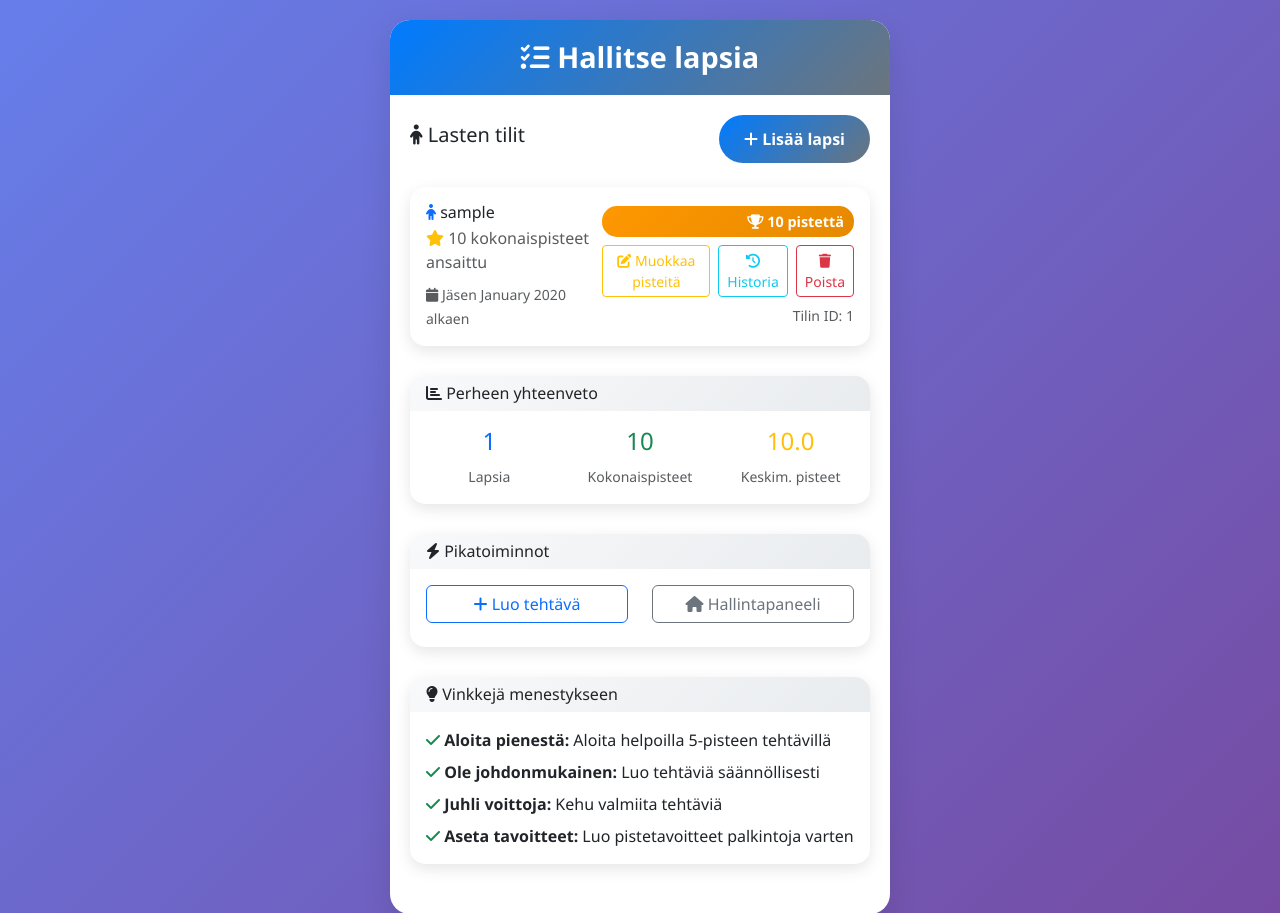
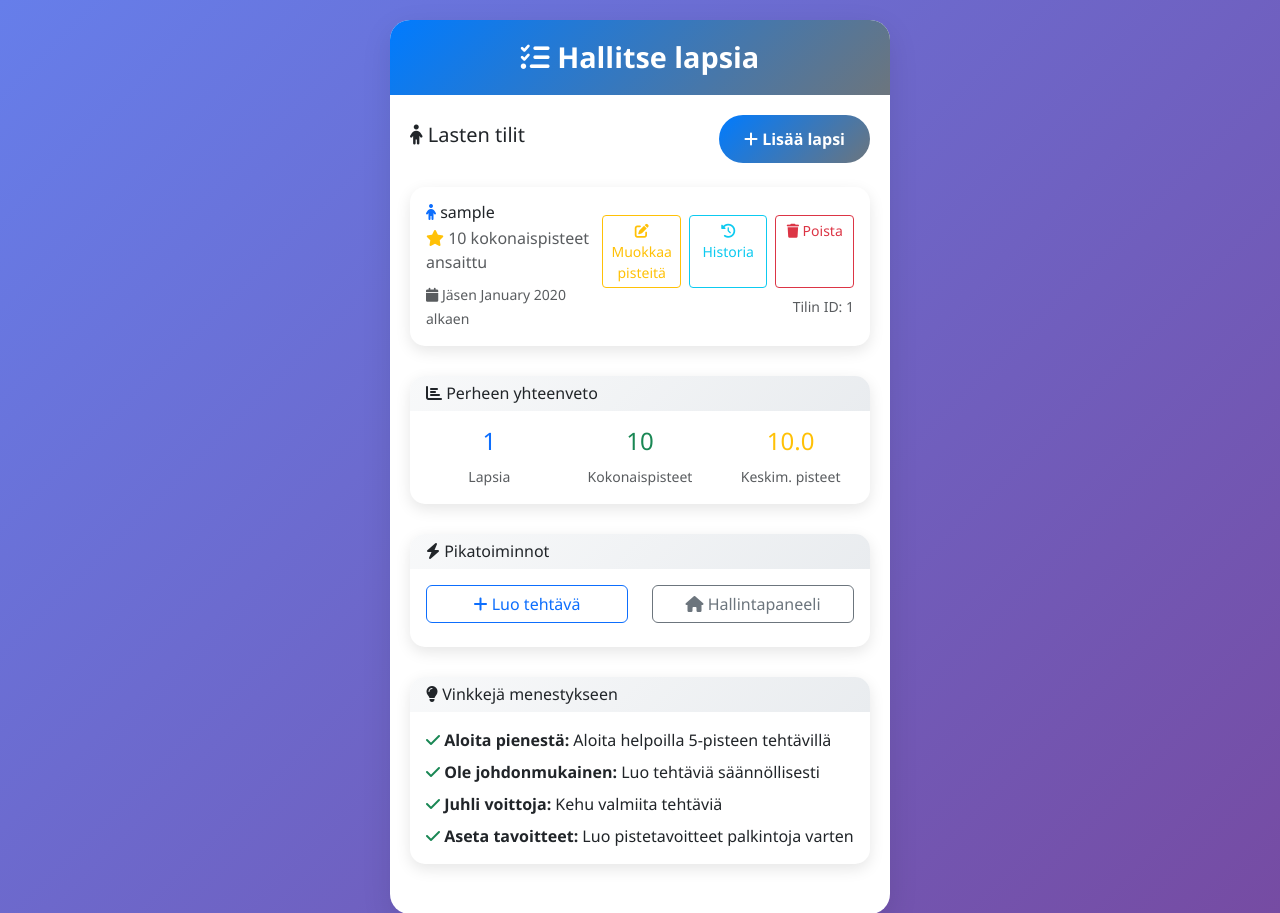
Before and after one commit to AapoTammisto/ChoresApp, a Flask app: template templates/manage_children.html in a window 1280 px wide. Shown: the top 913 px of the page. Run offline with Flask 3, Linux system fonts and the light colour scheme; the template is opened without the code that fills it: values that come from a table or form of the project are taken from there, others are empty; tables that the repository leaves empty hold one stand-in row (values such as "Sample post").

Commit message:
fix child management layout

```diff
--- a/templates/manage_children.html
+++ b/templates/manage_children.html
@@ -28,22 +28,19 @@
                     </small>
                 </div>
                 <div class="text-end">
-                    <div class="points-badge mb-2">
-                        <i class="fas fa-trophy"></i> {{ child.points }} pistettä
-                    </div>
-                    <div class="d-flex gap-2">
+                    <div class="d-flex gap-2 flex-wrap flex-md-nowrap flex-column flex-md-row">
                         <a href="{{ url_for('edit_child_points', child_id=child.id) }}"
-                           class="btn btn-outline-warning btn-sm"
+                           class="btn btn-outline-warning btn-sm w-100 mb-1 mb-md-0"
                            title="Muokkaa pisteitä">
                             <i class="fas fa-edit"></i> Muokkaa pisteitä
                         </a>
                         <a href="{{ url_for('child_history', child_id=child.id) }}"
-                           class="btn btn-outline-info btn-sm"
+                           class="btn btn-outline-info btn-sm w-100 mb-1 mb-md-0"
                            title="Katso historia">
                             <i class="fas fa-history"></i> Historia
                         </a>
                         <a href="{{ url_for('delete_child', child_id=child.id) }}"
-                           class="btn btn-outline-danger btn-sm"
+                           class="btn btn-outline-danger btn-sm w-100"
                            title="Poista lapsi" onclick="return confirm('Haluatko varmasti poistaa tämän lapsen ja kaiken siihen liittyvän historian? Tätä toimintoa ei voi perua!')">
                             <i class="fas fa-trash"></i> Poista
                         </a>
```
